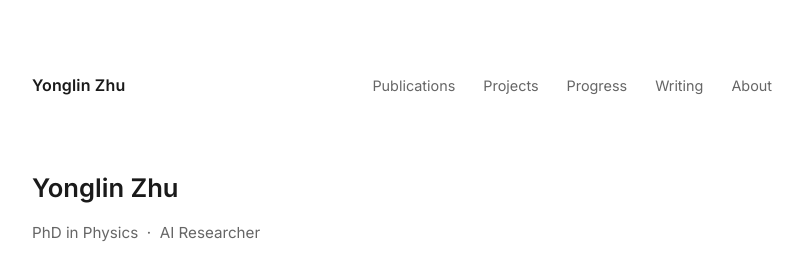
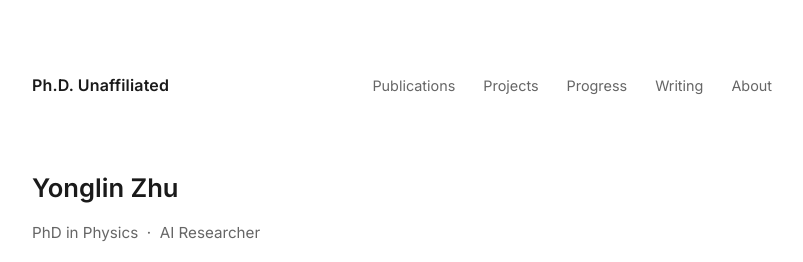
Before and after one commit to zhuygln/PhDunaffiliated, a Jekyll site: the page built from docs/index.md, in a window 1280 px wide. Shown: the top 262 px of the page, without its empty margins (238-1041 px from the left). Built offline with Jekyll 4.4.1, drawn with Linux system fonts in a browser that asks for light colours.

Commit message:
Show Ph.D. Unaffiliated as nav title

```diff
--- a/docs/_config.yml
+++ b/docs/_config.yml
@@ -1,4 +1,5 @@
 title: Yonglin Zhu
+nav_title: "Ph.D. Unaffiliated"
 description: Independent AI research journey at the PhD level
 baseurl: ""
 url: "https://unphd.yonglinzhu.com"
--- a/docs/_layouts/default.html
+++ b/docs/_layouts/default.html
@@ -13,7 +13,7 @@
   <div class="site-container">
     <header>
       <nav>
-        <a class="site-name" href="{{ site.baseurl }}/">{{ site.title }}</a>
+        <a class="site-name" href="{{ site.baseurl }}/">{{ site.nav_title }}</a>
         <a href="{{ site.baseurl }}/publications/"{% if page.url contains "/publications" %} class="active"{% endif %}>Publications</a>
         <a href="{{ site.baseurl }}/projects/"{% if page.url contains "/projects" %} class="active"{% endif %}>Projects</a>
         <a href="{{ site.baseurl }}/progress/"{% if page.url contains "/progress" %} class="active"{% endif %}>Progress</a>
```
